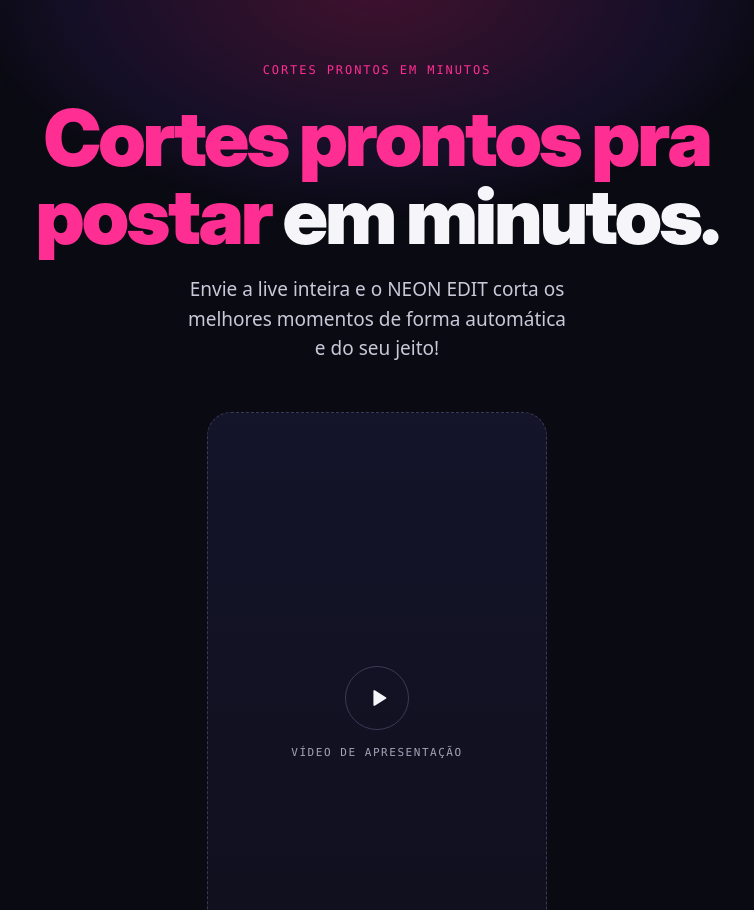
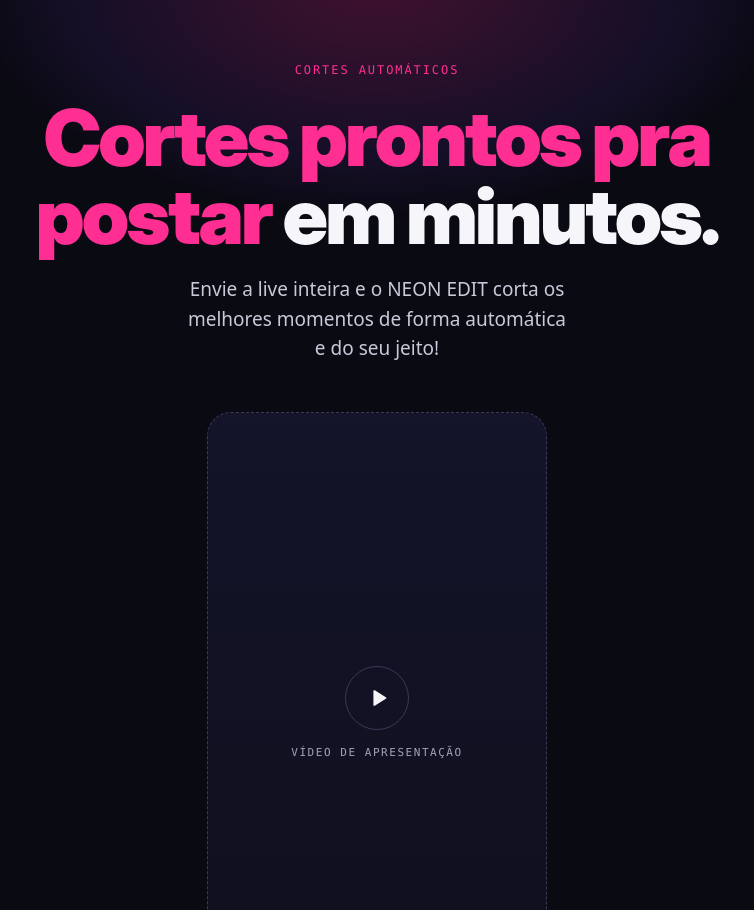
Before and after one commit to vnicolino07-source/NEON-EDIT, a plain HTML site: page cortes/fonte.html in a window 1280 px wide. Shown: the part 63-973 px from the top of the page, without its empty margins (263-1017 px from the left). Drawn offline with Linux system fonts and the light colour scheme; a web font is replaced by a local one.

Commit message:
Página de cortes: texto acima da headline vira Cortes automáticos
Co-Authored-By: Claude Opus 5.5 <noreply@anthropic.com>
Claude-Session: https://claude.ai/code/session_01DiLY3nfQ79zyFafwZDcpic

```diff
--- a/cortes/fonte.html
+++ b/cortes/fonte.html
@@ -199,7 +199,7 @@ footer{border-top:1px solid var(--line);padding-block:32px 40px;color:var(--mute
     <div class="wrap">
       <div class="brand"><img src="__N__" alt="" width="360" height="285"><span>NEON EDIT</span></div>
       <div class="hero-copy">
-        <span class="eyebrow">Cortes prontos em minutos</span>
+        <span class="eyebrow">Cortes automáticos</span>
         <h1><span class="h1b"><span class="pink">Cortes prontos pra postar</span> em minutos.</span></h1>
         <p class="sub">Envie a live inteira e o NEON EDIT corta os melhores momentos de forma automática e do seu jeito!</p>
       </div>
```
Also changed, not shown: cortes/index.html (+1 -1 lines).
